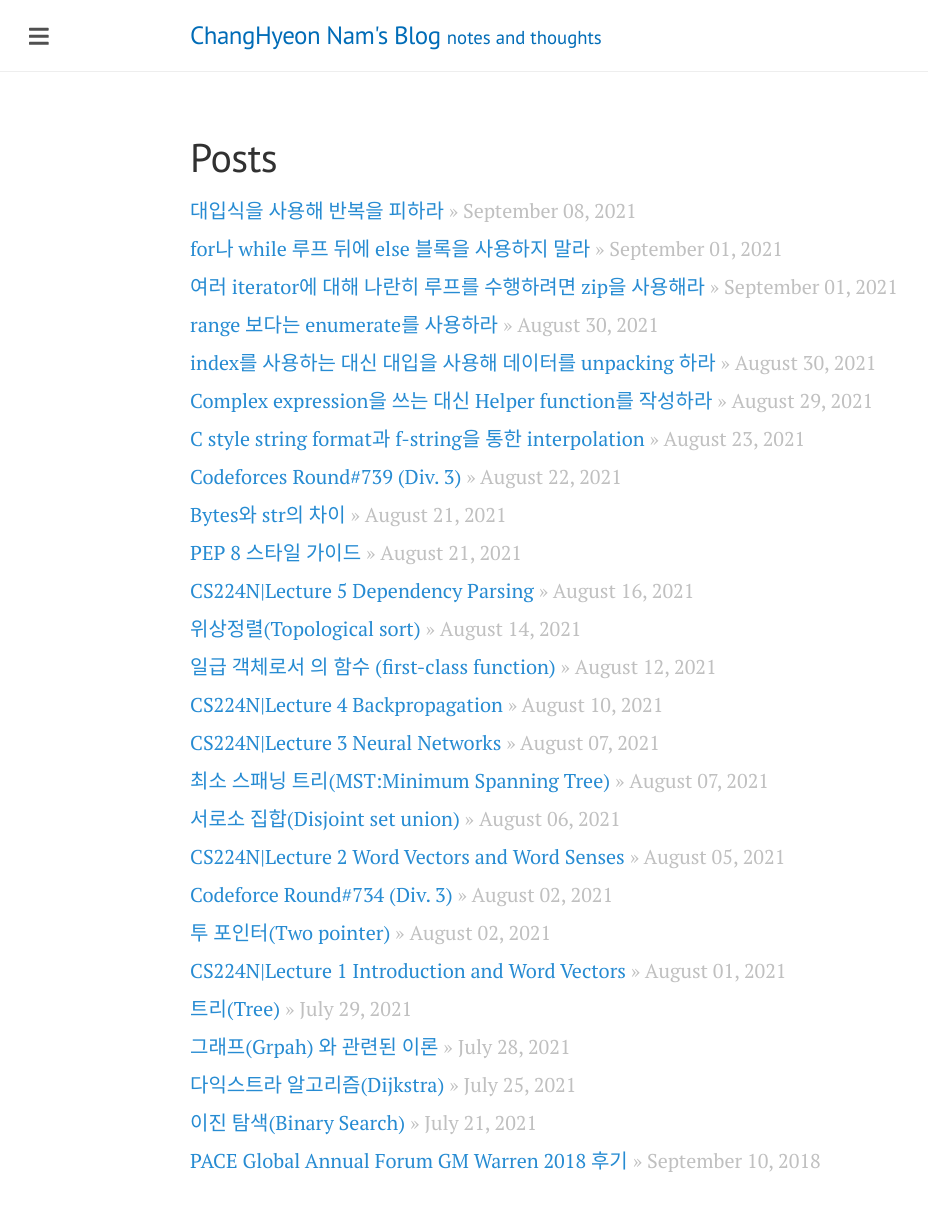
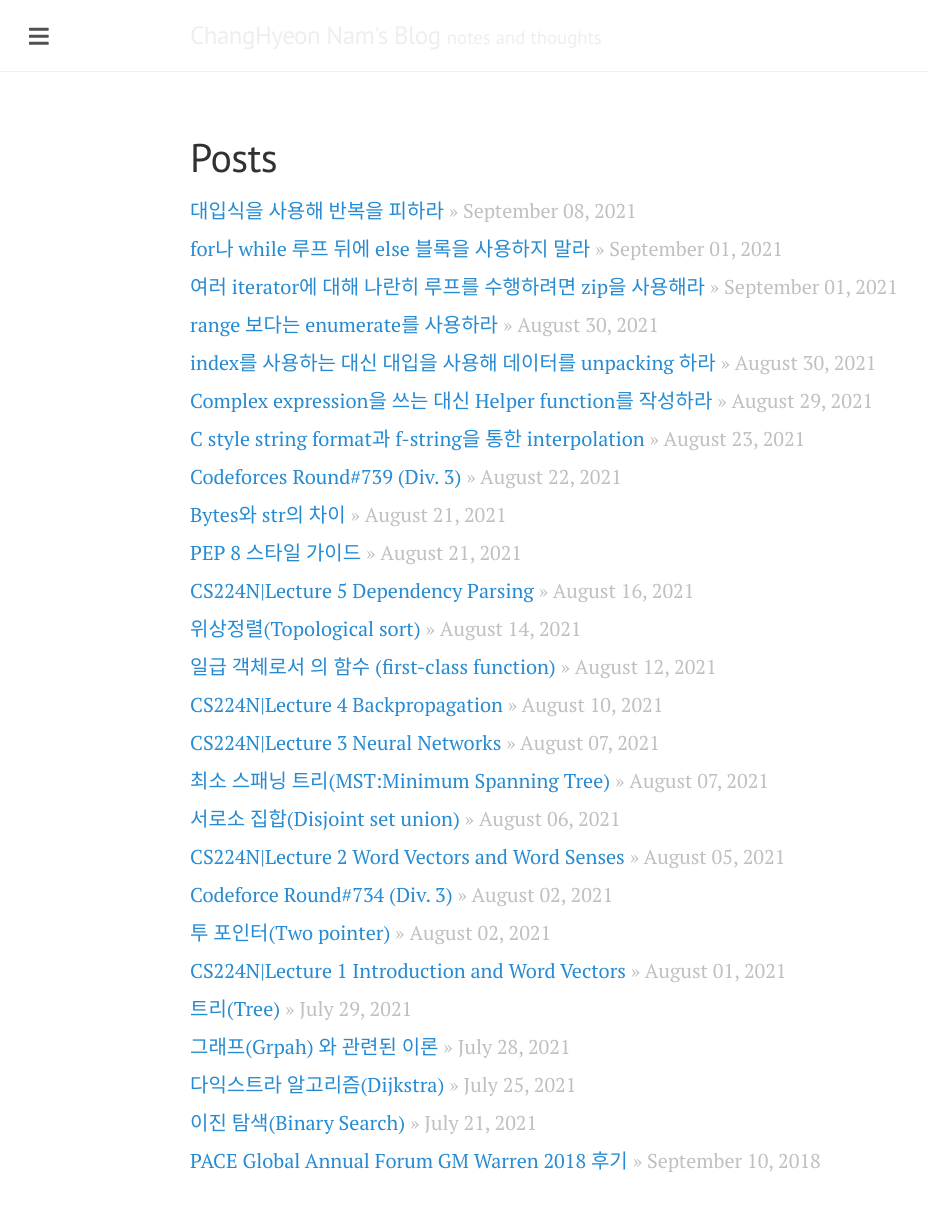
Before and after one commit to changhyeonnam/changhyeonnam.github.io, a Jekyll site: the page built from index.html, in a window 1280 px wide. Shown: the whole page, without its empty margins (0-928 px from the left). Built offline with Jekyll 4.4.1, drawn with Linux system fonts in a browser that asks for light colours; nearby versions of some CDN libraries; comment, search, counter and statistics services are not loaded.

Commit message:
Update lanyon.scss

```diff
--- a/_sass/lanyon.scss
+++ b/_sass/lanyon.scss
@@ -102,15 +102,15 @@ h1, h2, h3, h4, h5, h6 {
 .masthead-title {
   margin-top: 0;
   margin-bottom: 0;
-  color: #006cb7 ;
+  color: #eee ;
 }
 .masthead-title a {
-  color: #006cb7 ;
+  color: #eee ;
 }
 .masthead-title small {
   font-size: 75%;
   font-weight: 400;
-  color: #006cb7 ;
+  color: #eee;
   letter-spacing: 0;
 }
 
```
